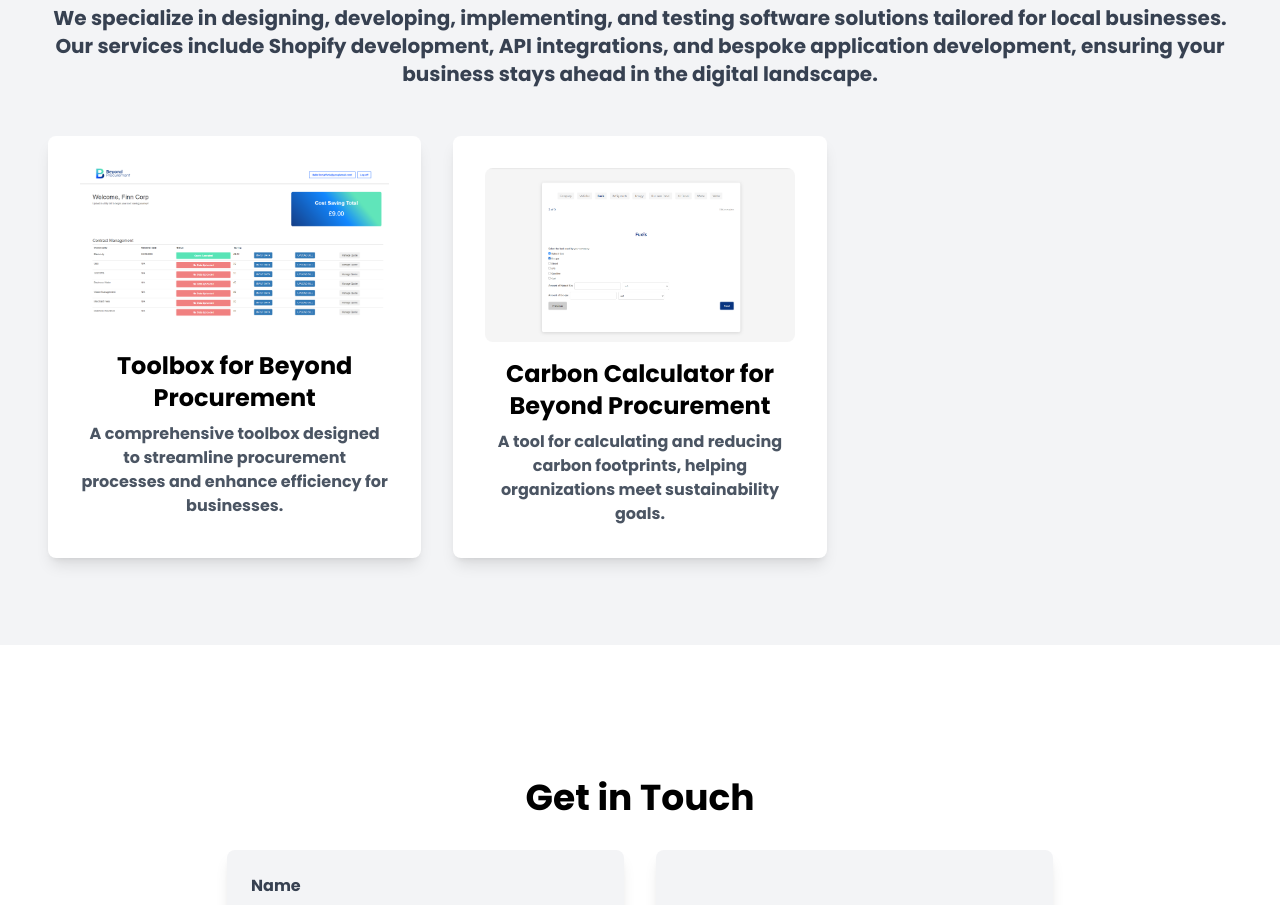
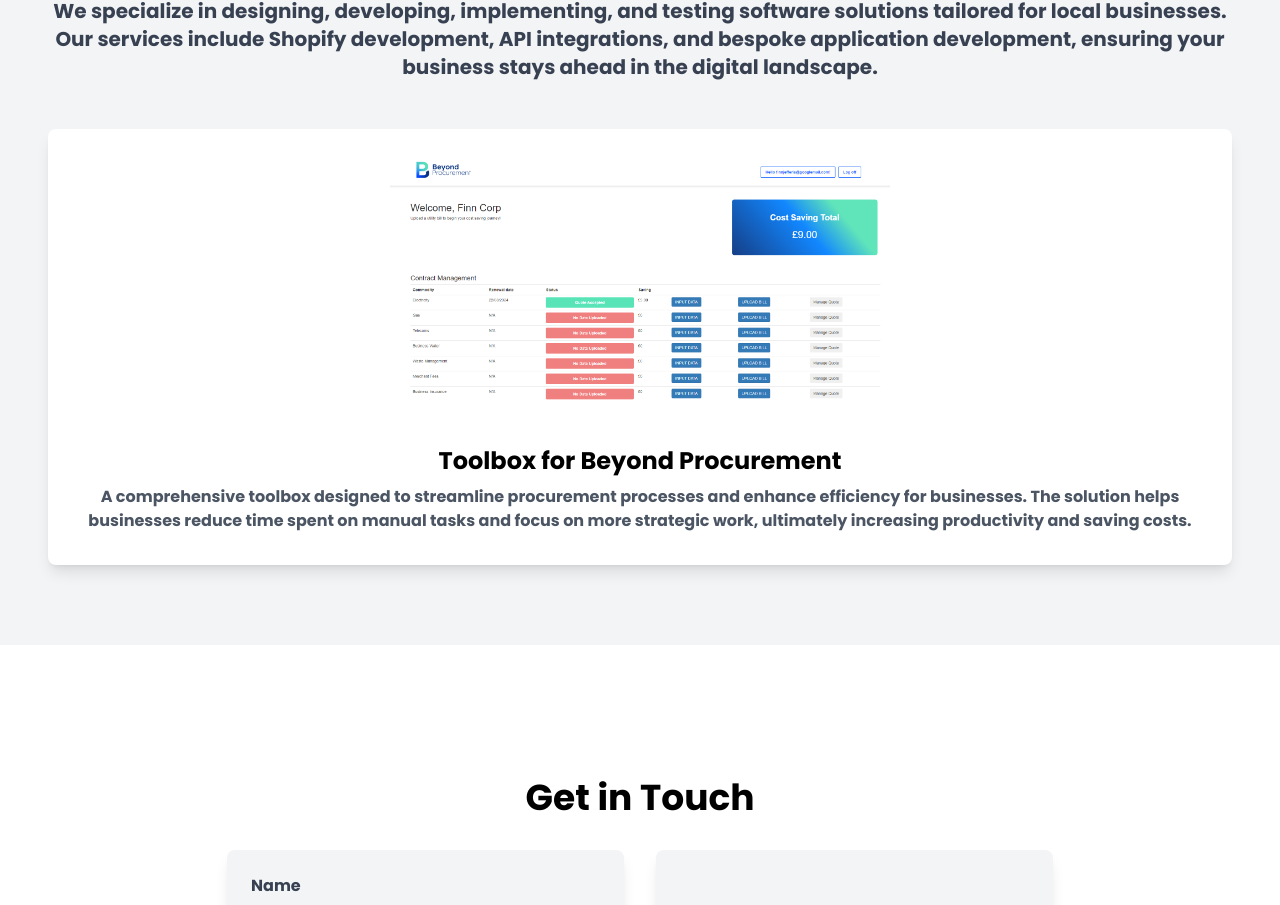
Before and after one commit to finnjefferis/jss-site, a Next.js app: page / in a window 1280 px wide. Shown: the part 955-1860 px from the top of the page. Built offline with nearby package versions, Linux system fonts and the light colour scheme.

Commit message:
updated portfolio

```diff
--- a/src/app/page.tsx
+++ b/src/app/page.tsx
@@ -65,6 +65,7 @@
         </div>
       </section>
       {/* Why Us / Portfolio Section */}
+      {/* Why Us / Portfolio Section */}
       <section className="flex flex-col items-center justify-center min-h-screen bg-gray-100 p-6 md:p-12">
         <h2 className="text-4xl font-bold text-black mb-8">Why Us?</h2>
         <p className="text-xl text-gray-700 max-w-8xl text-center mb-12">
@@ -74,8 +75,8 @@
           development, ensuring your business stays ahead in the digital
           landscape.
         </p>
-        <div className="grid grid-cols-1 md:grid-cols-2 lg:grid-cols-3 gap-8">
-          {/* Project 1: Toolbox for Beyond Procurement */}
+
+        {/* Single Project: Toolbox for Beyond Procurement */}
         <div className="bg-white p-8 shadow-lg rounded-lg flex flex-col items-center">
           <Image
             src="/toolbox.png" // Corrected image path
@@ -88,27 +89,11 @@
             Toolbox for Beyond Procurement
           </h3>
           <p className="text-gray-600 text-center">
-              A comprehensive toolbox designed to streamline procurement
-              processes and enhance efficiency for businesses.
+            A comprehensive toolbox designed to streamline procurement processes
+            and enhance efficiency for businesses. The solution helps businesses
+            reduce time spent on manual tasks and focus on more strategic work,
+            ultimately increasing productivity and saving costs.
           </p>
-          </div>
-          {/* Project 2: Carbon Calculator for Beyond Procurement */}
-          <div className="bg-white p-8 shadow-lg rounded-lg flex flex-col items-center">
-            <Image
-              src="/carbon.png"
-              alt="Carbon Calculator for Beyond Procurement"
-              width={500}
-              height={300}
-              className="rounded-lg mb-4"
-            />
-            <h3 className="text-2xl font-semibold mb-2 text-center">
-              Carbon Calculator for Beyond Procurement
-            </h3>
-            <p className="text-gray-600 text-center">
-              A tool for calculating and reducing carbon footprints, helping
-              organizations meet sustainability goals.
-            </p>
-          </div>
         </div>
       </section>
       {/* Contact Me Section */}
```
Lines whose indentation alone changed are shown as unchanged.
